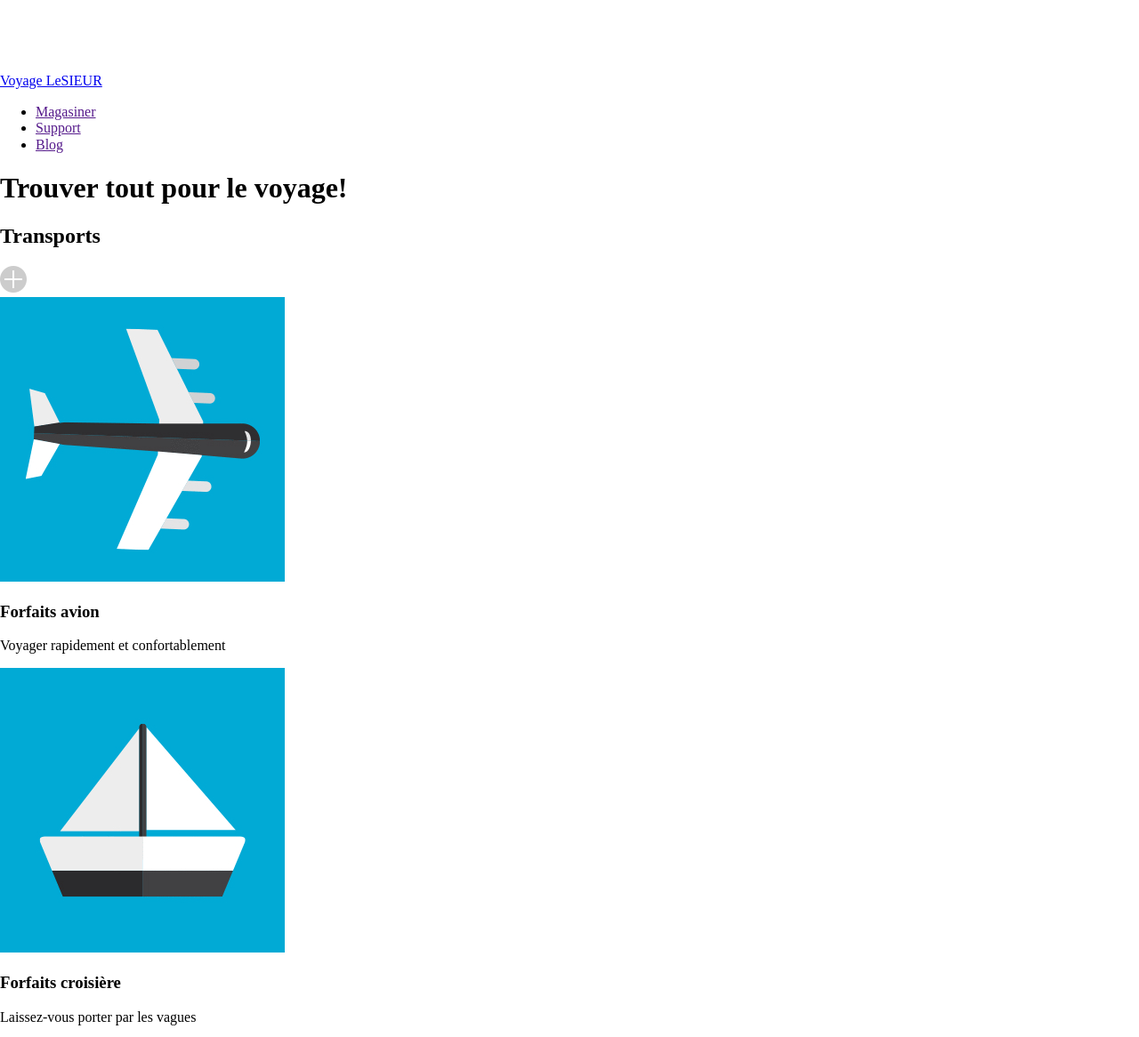
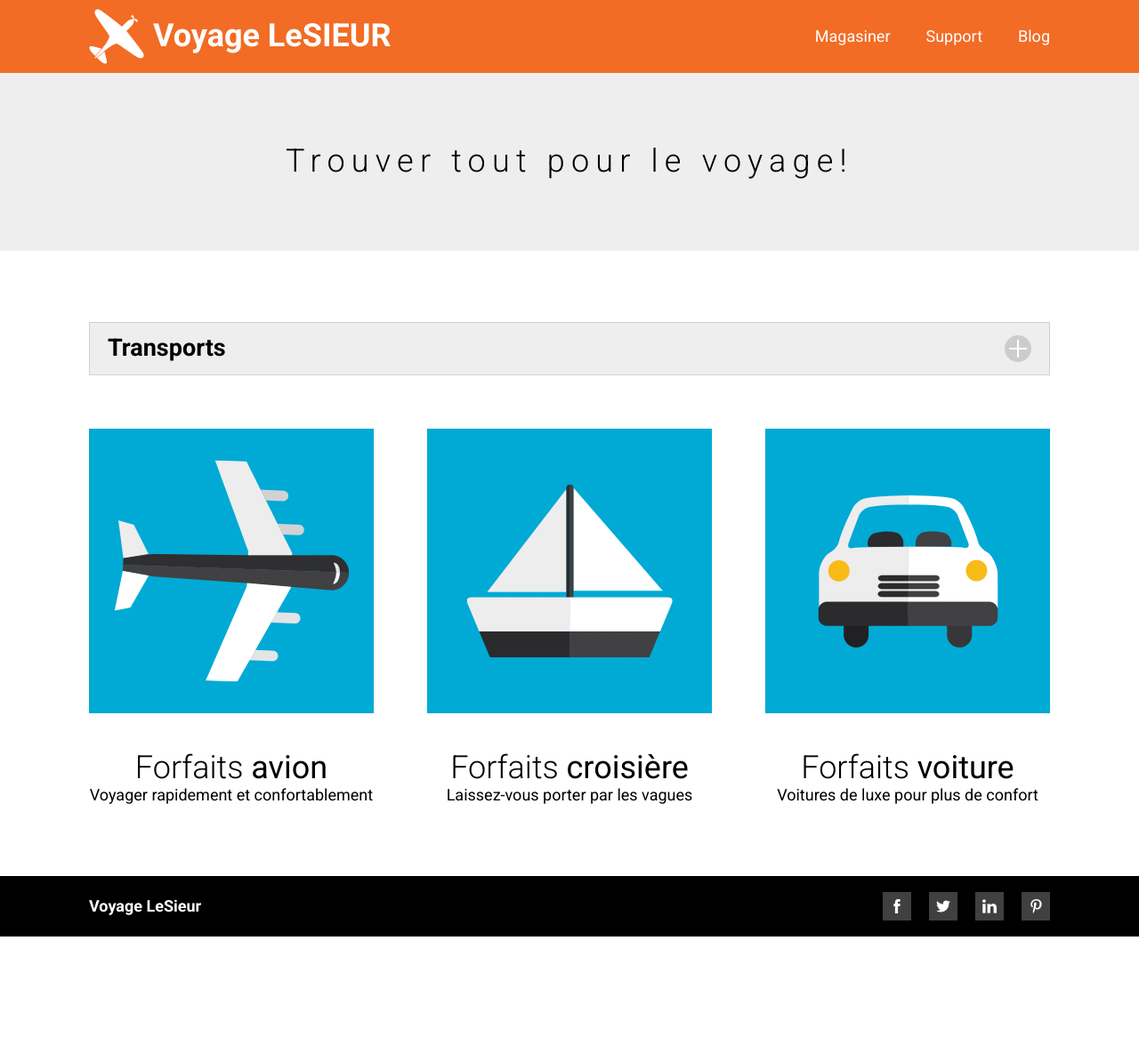
Before and after one commit to DarkBurner66/site1_voyagelesieur, a plain HTML site: page index.html in a window 1280 px wide. Shown: the top 1166 px of the page at 89% size. After the commit the page ends 1053 px from the top, so only its background shows below. Drawn offline with Linux system fonts and the light colour scheme.

Commit message:
css complété

```diff
--- a/css/styles.css
+++ b/css/styles.css
@@ -0,0 +1,161 @@
+/*------------------------------------
+BASE
+------------------------------------*/
+html{
+    box-sizing: border-box;
+}
+*,*:before,*:after{
+    box-sizing: inherit;
+}
+/*------------------------------------
+ELEMENT
+------------------------------------*/
+.wrapper{
+    max-width: 1080px;
+    margin: 0 auto;
+}
+body{
+    margin: 0;
+    padding: 0;
+
+    font-family:"Roboto", serif;
+    font-size: 18px;
+}
+a{
+    text-decoration: none;
+}
+/*------------------------------------
+COMPONENTS
+------------------------------------*/
+header{
+    background-color:#F26C25 ;
+    padding: 10px 0;
+}
+header .wrapper{
+    display: flex;
+    justify-content: space-between;
+    align-items: center;
+}
+.logo{
+    display: flex;
+    align-items: center;
+}
+.logo img{
+    margin-right: 10px;
+}
+header p{
+    font-size: 36px;
+    font-weight: bold;
+    color: white;
+    margin: 0;
+}
+header ul{
+    display: flex;
+    gap: 40px;
+    list-style-type: none;
+}
+nav a{
+    color: white;
+
+}
+nav a:hover{
+    text-decoration: underline;
+    color: white;
+}
+
+/* section banière*/
+.banniere{
+    background-color: #eeeeee;
+}
+.banniere .wrapper{
+    height: 200px;
+    display: flex;
+   justify-content: center;
+    align-items: center;
+}
+h1{
+    font-size: 36px;
+    font-weight: 300;
+    letter-spacing: 7.2px;
+}
+/* section transport*/
+.titre-transport{
+    display: flex;
+    justify-content: space-between;
+    align-items: center;
+    height: 60px;
+    background-color: #eeeeee;
+    border: 1px solid #d0d0d0;
+
+    margin-top: 80px;
+    margin-bottom: 60px;
+}
+.titre-transport h2{
+    margin-left: 20px;
+}
+.titre-transport img{
+    margin-right: 20px;
+}
+.conteneur-transport{
+    display: grid;
+    grid-template-columns: 1fr 1fr 1fr;
+    gap: 60px;
+}
+article h3{
+    font-size: 36px;
+    font-weight: 300;
+    text-align: center;
+    margin-bottom: 0;
+}
+article p{
+    margin-top: 0;
+    margin-bottom: 80px;
+    text-align: center;
+}
+/* footer*/
+footer{
+    background-color: black;
+}
+footer .wrapper{
+    display: flex;
+    justify-content: space-between;
+    align-items: center;
+}
+footer h4{
+    color: white;
+}
+footer .wrapper ul li a{
+    width: 32px;
+    height: 32px;
+    display: block;
+}
+footer ul{
+    display: flex;
+    justify-content: end;
+    gap: 20px;
+    list-style-type: none;
+}
+.facebook a{
+    background-image: url("../images/facebook.jpg");
+}
+.facebook a:hover{
+    background-image: url("../images/facebook_survol.jpg");
+}
+.twitter a{
+    background-image: url("../images/twitter.jpg");
+}
+.twitter a:hover{
+    background-image: url("../images/twitter_survol.jpg");
+}
+.linkedin a{
+    background-image: url("../images/linkedin.jpg");
+}
+.linkedin a:hover{
+    background-image: url("../images/linkedin_survol.jpg");
+}
+.pinterest a{
+    background-image: url("../images/pinterest.jpg");
+}
+.pinterest a:hover{
+    background-image: url("../images/pinterest_survol.jpg");
+}
--- a/index.html
+++ b/index.html
@@ -19,7 +19,7 @@
 
     <header>
         <div class="wrapper">
-            <a href="index.html">
+            <a class="logo" href="index.html">
                 <img src="images/logo.png" alt="logo Voyage LeSieur">
                 <p>Voyage LeSIEUR</p>
             </a>
@@ -72,7 +72,7 @@
                 <ul>
                     <li class="facebook"><a href=""></a></li>
                     <li class="twitter"><a href=""></a></li>
-                    <li class="Linkedin"><a href=""></a></li>
+                    <li class="linkedin"><a href=""></a></li>
                     <li class="pinterest"><a href=""></a></li>
                </ul>
            </nav>
```
